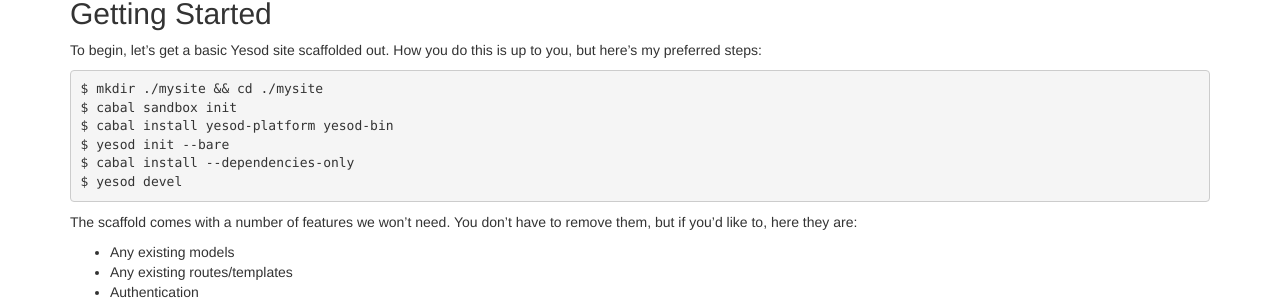
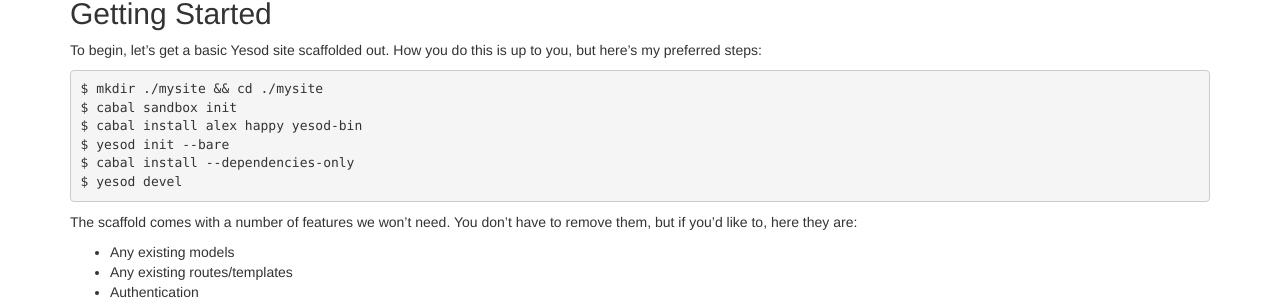
Before and after one commit to pbrisbin/pbrisbin.com, a Jekyll site: the page built from _posts/2014-02-22-writing_json_apis_with_yesod.md, in a window 1280 px wide and 900 px high, scrolled down 471 px. Shown: the part 179-483 px from the top of the window. Built offline with Jekyll 4.4.1, drawn with Linux system fonts in a browser that asks for light colours.

Commit message:
Update cabal instructions

````diff
--- a/_posts/2014-02-22-writing_json_apis_with_yesod.md
+++ b/_posts/2014-02-22-writing_json_apis_with_yesod.md
@@ -57,7 +57,7 @@
 ```
 $ mkdir ./mysite && cd ./mysite
 $ cabal sandbox init
-$ cabal install yesod-platform yesod-bin
+$ cabal install alex happy yesod-bin
 $ yesod init --bare
 $ cabal install --dependencies-only
 $ yesod devel
````
